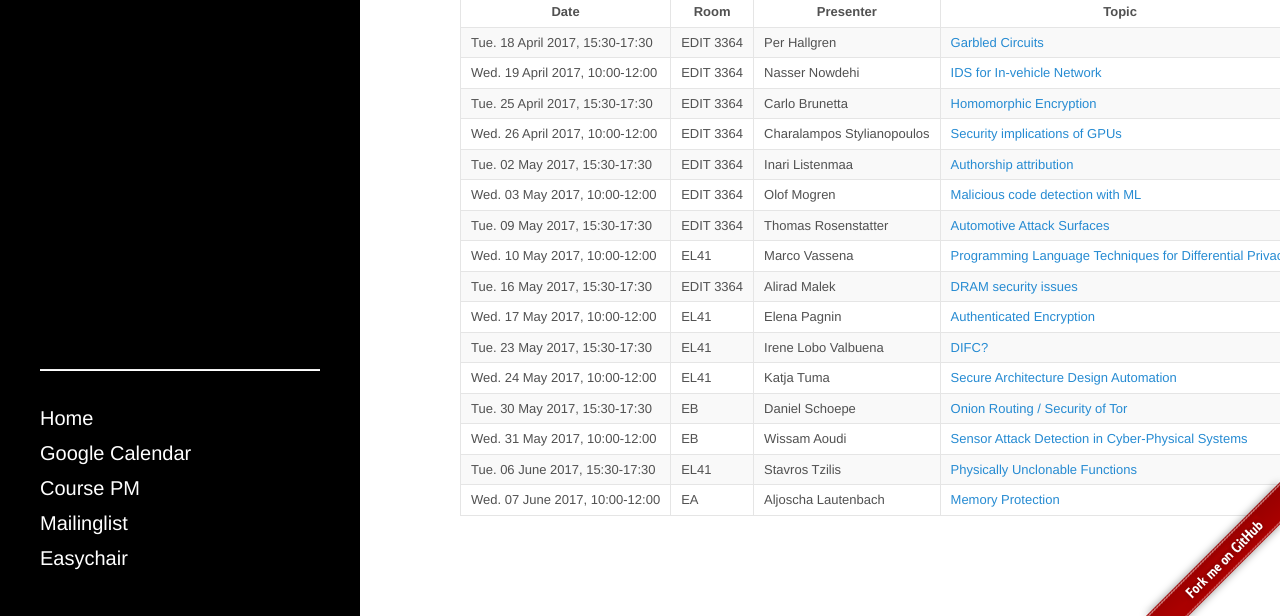
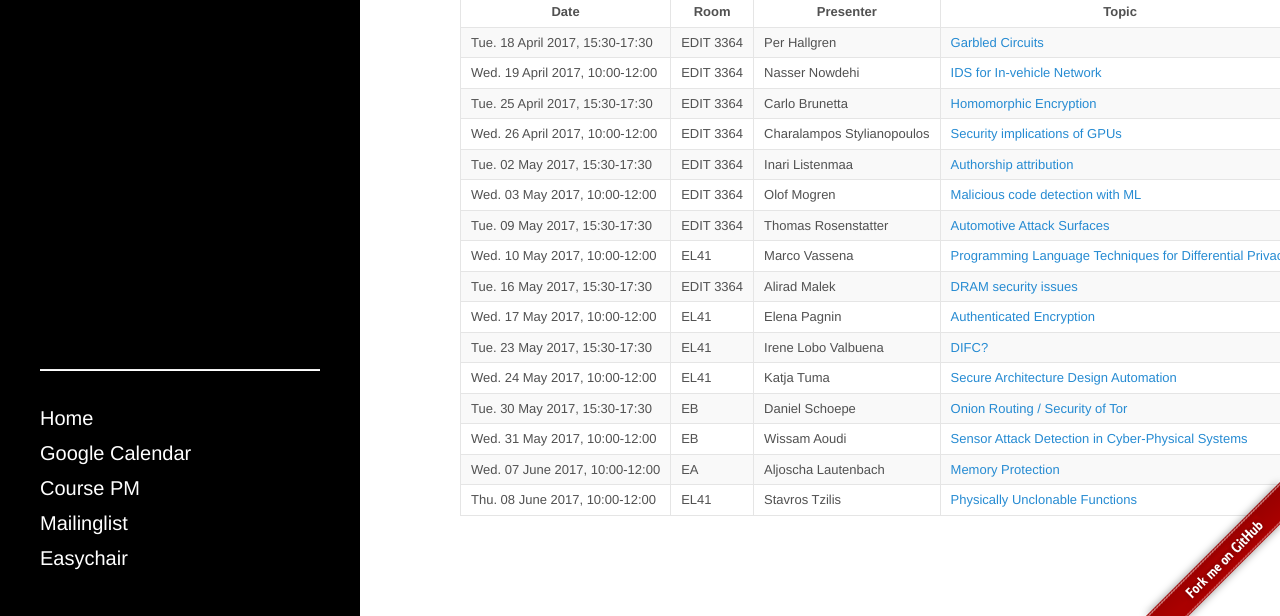
Before and after one commit to fdat085/fdat085.github.io, a Jekyll site: the page built from index.md, in a window 1280 px wide and 900 px high, scrolled down 644 px, cut to the strip 284-900 px from the top of the window. Built offline with Jekyll 4.4.1, drawn with Linux system fonts in a browser that asks for light colours.

Commit message:
update stavros presentation datetime

```diff
--- a/student-stavros.md
+++ b/student-stavros.md
@@ -4,8 +4,8 @@ sidebar: true
 title: Physically Unclonable Functions
 author: Stavros Tzilis
 room: EL41
-date: 2017/06/06
-time: 15:30-17:30
+date: 2017/06/08
+time: 10:00-12:00
 abstract: "..."
 intropapers:
 - title: "..."
```
